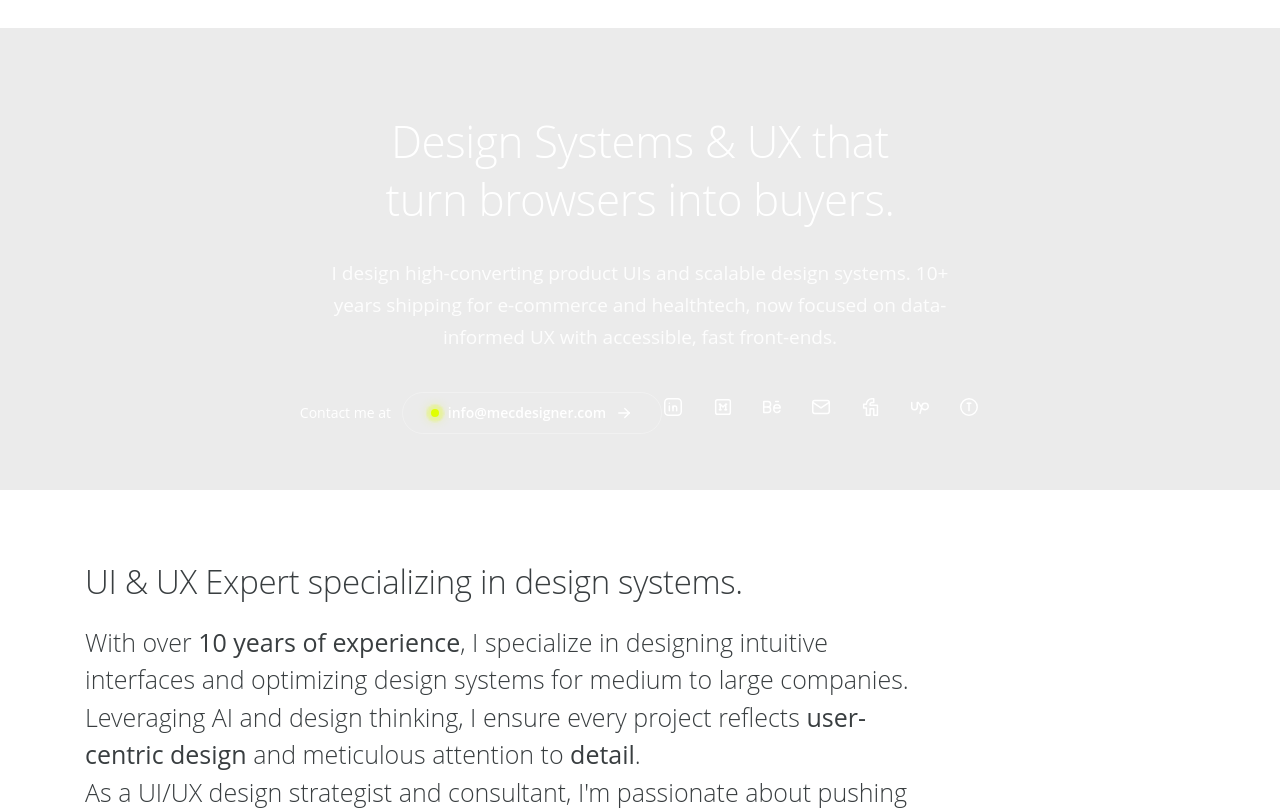
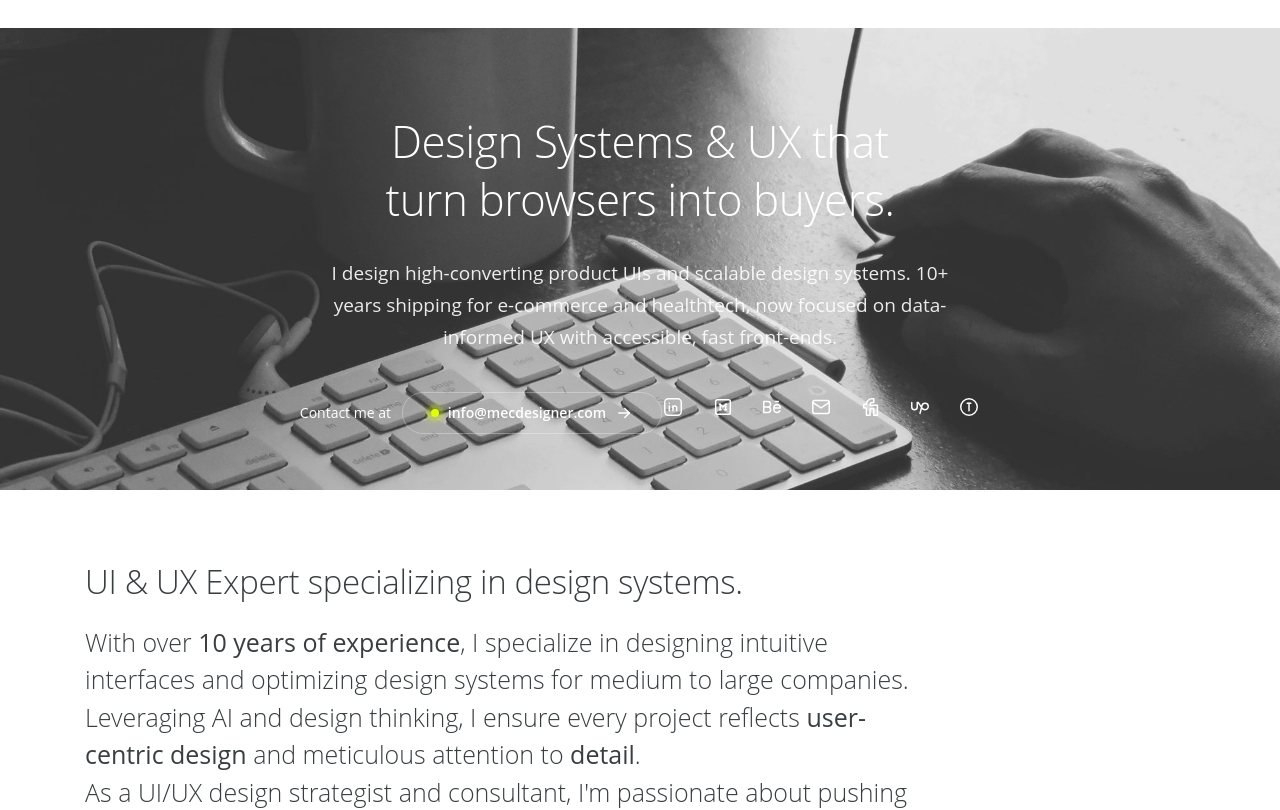
Before and after one commit to mecdesigner/mecdesigner-portfolio, a React (Vite) app: page /#/ in a window 1280 px wide. Shown: the top 810 px of the page. Built offline with nearby package versions, Linux system fonts and the light colour scheme.

Commit message:
Modify new Hero

```diff
--- a/src/components/HeroWide.tsx
+++ b/src/components/HeroWide.tsx
@@ -21,6 +21,7 @@ export default function HeroWide({ bg, title, subtitle, dotColor = '#e1ff00' }:
     backgroundSize: 'cover',
     backgroundPosition: 'center',
     backgroundRepeat: 'no-repeat',
+    opacity: 1,
   }
 
   // spacing in em only
```
